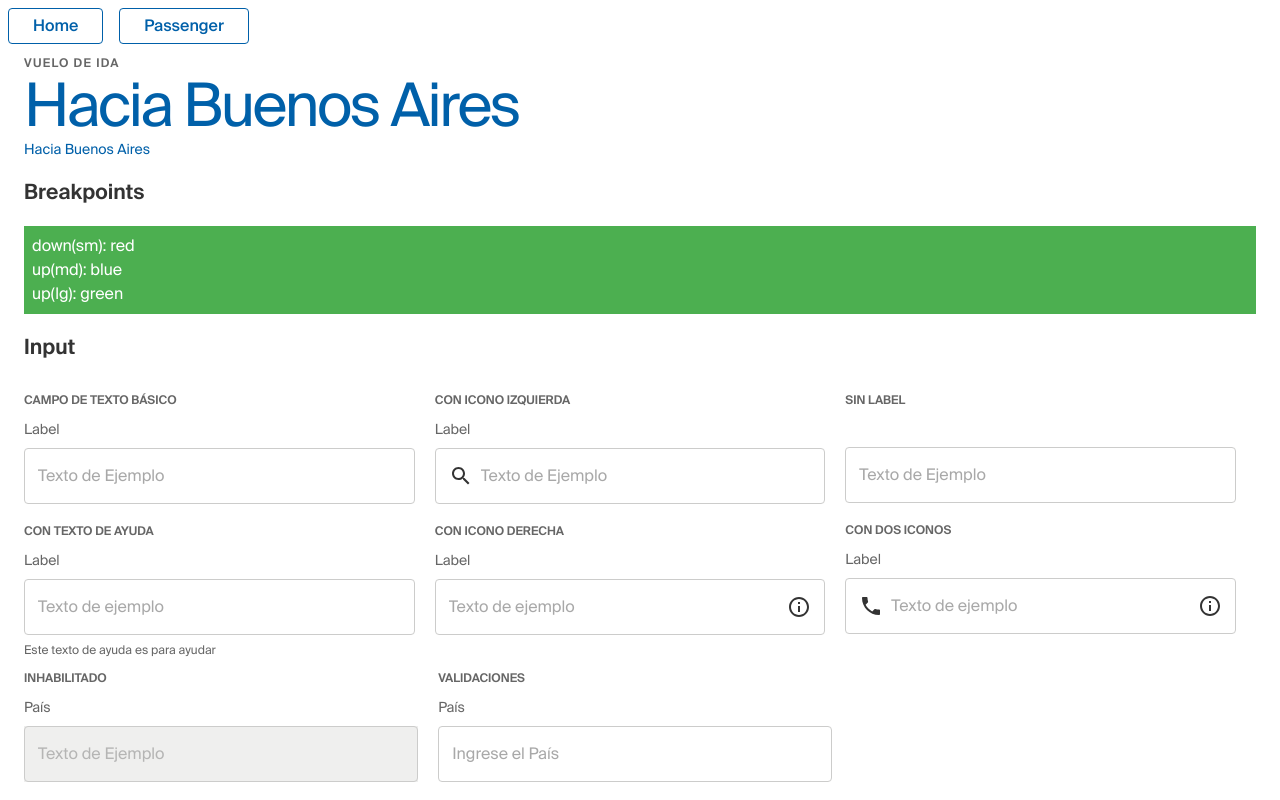
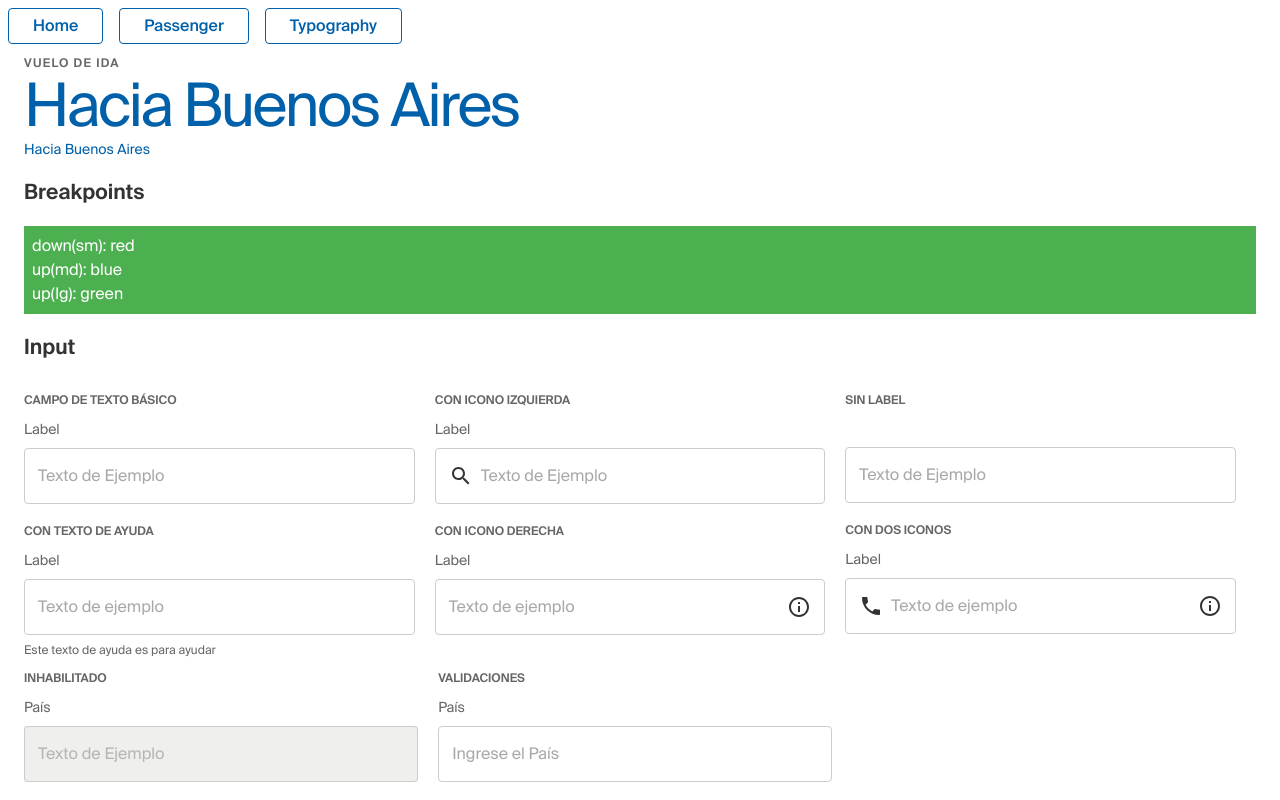
Before and after one commit to santiago86/testcomponents, a React (Create React App) app: page / in a window 1280 px wide. Shown: the top 800 px of the page. Built offline with nearby package versions, Linux system fonts and the light colour scheme.

Commit message:
Moved the component to another place

```diff
--- a/src/App.js
+++ b/src/App.js
@@ -9,7 +9,6 @@ import TypographyCo from "./components/typographyCo"
 import SelectCo from "./components/selectCo"
 
 import StepperSection from "./section/StepperSection"
-import TypographySection from "./section/TypographySection"
 import ButtonSection from "./section/ButtonSection"
 import SwichtSection from "./section/SwichtSection"
 import BreakpointsCo from "./components/breakpointsCo"
@@ -47,8 +46,6 @@ function App() {
           <Switch checked={check} onChange={() => setCheck(!check)} />
           {!check && <SelectSection />}
           {check && <SelectCSection />}
-          <h2> Typography </h2>
-          <TypographySection />
           <h2> Slider </h2>
           <SliderSection />
         </header>
--- a/src/components/navigation.js
+++ b/src/components/navigation.js
@@ -11,6 +11,9 @@ const Navigation = () => {
       <ButtonCo variant="outlined" to="/passenger" component={Link}>
         Passenger
       </ButtonCo>
+      <ButtonCo variant="outlined" to="/typography" component={Link}>
+        Typography
+      </ButtonCo>
     </>
   )
 }
--- a/src/constants/routes.js
+++ b/src/constants/routes.js
@@ -1,9 +1,11 @@
 import App from "../App"
 import Passenger from "../section/PassengerForm"
+import TypographySection from "../section/TypographySection"
 
 export const ROUTES = {
   HOME: "/",
   PASSENGER: "/passenger",
+  TYPOGRAPHY: "/typography",
 }
 
 export const ROUTES_CONFIG = [
@@ -16,4 +18,8 @@ export const ROUTES_CONFIG = [
     path: ROUTES.PASSENGER,
     component: Passenger,
   },
+  {
+    path: ROUTES.TYPOGRAPHY,
+    component: TypographySection,
+  },
 ]
--- a/src/section/TypographySection.js
+++ b/src/section/TypographySection.js
@@ -62,7 +62,7 @@ const useStyles = makeStyles({
 export default function Types() {
   const classes = useStyles()
   return (
-    <div>
+    <div style={{ padding: theme.spacing(10) }}>
       <TypographyCo variant="overline" display="block" gutterBottom>
         Heading 1
       </TypographyCo>
```
